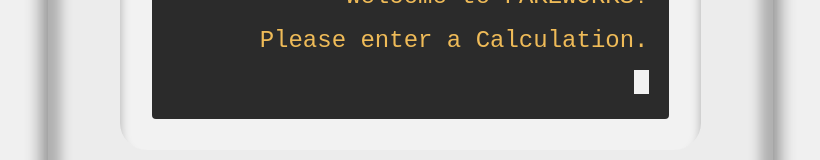
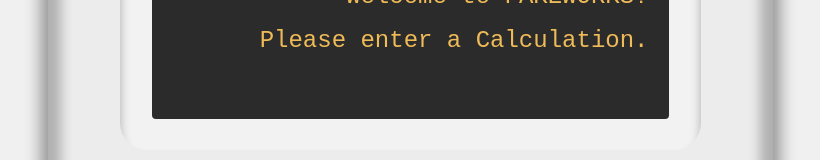
Before and after one commit to Nathan-Toigo/FakeWorks, an Angular app in the folder application/frontend/: page / in a window 1280 px wide. Shown: the part 181-341 px from the top of the page, without its empty margins (230-1050 px from the left). Built offline with nearby package versions, Linux system fonts and the light colour scheme.

Commit message:
refactor screen component styles for improved visual effects and animation timing

```diff
--- a/application/frontend/src/app/shared/screen/screen.component.scss
+++ b/application/frontend/src/app/shared/screen/screen.component.scss
@@ -46,15 +46,14 @@
                 &::after {
                     content: "";
                     position: absolute;
-                    top: 0;
-                    right: 0;
+                    top: 4px;
+                    right: -1px;
                     display: inline-block;
-                    background-color: #FFFFFFEF;
+                    background-color: #FFFFFF88;
                     vertical-align: top;
-                    width: 14.41px;
-                    height: 24px;
-                    -webkit-animation: blink 1s step-end infinite;
-                    animation: blink 1s step-end infinite;
+                    width: 2px;
+                    height: 20px;
+                    animation: blink 2s step-end infinite;
                 }
             }
         }
```
